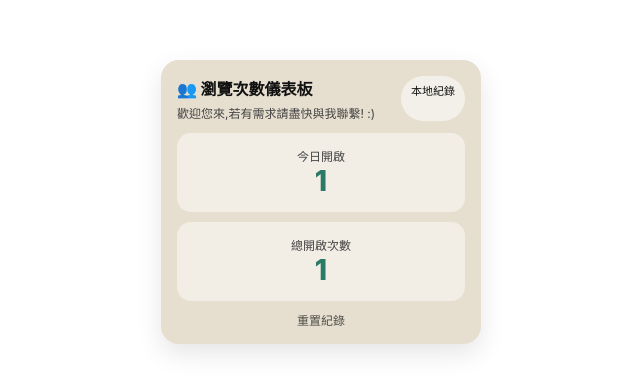
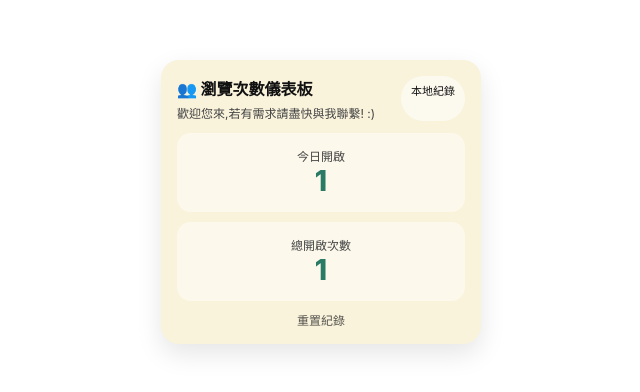
Before and after one commit to Shella-2025/Notion---, a plain HTML site: page index.html in a window 1280 px wide. Shown: the part 198-590 px from the top of the page, without its empty margins (319-959 px from the left). Drawn offline with Linux system fonts and the light colour scheme.

Commit message:
Update index.html

```diff
--- a/index.html
+++ b/index.html
@@ -7,7 +7,7 @@
 
 <style>
 :root{
-  --card-bg:#e6dfcf;
+  --card-bg:#F9F3DC;
   --text:#111;
   --muted:#444;
   --accent:#2b7a66;
```
